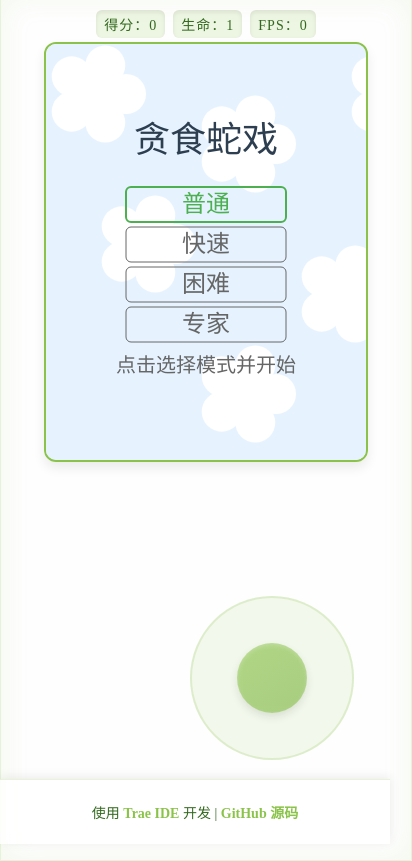
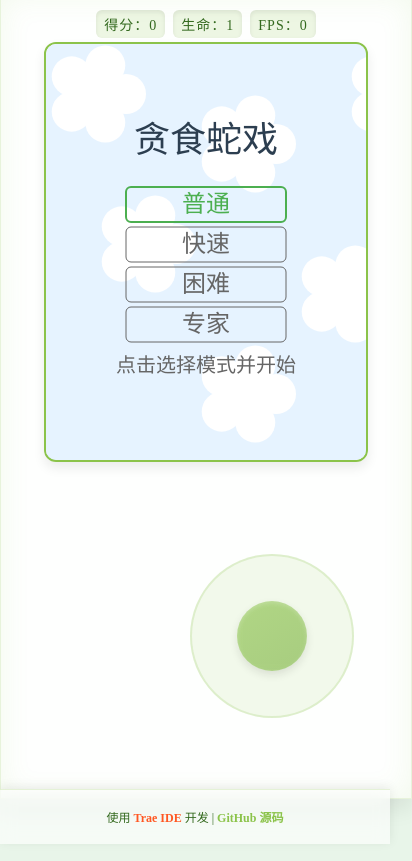
Before and after one commit to leizongmin/snake-game, a website: page index.html in a window 390 px wide. Shown: the whole page, 412 px wide, since content can reach past the window. Drawn offline with Linux system fonts and the light colour scheme.

Commit message:
style(css): 调整样式以增强视觉效果和移动端适配
增加半透明效果和模糊效果，优化移动端布局，调整底栏和控制器位置，避免重叠。添加 Trae IDE 特殊样式，提升用户体验。

```diff
--- a/css/style.css
+++ b/css/style.css
@@ -214,8 +214,8 @@ canvas:hover {
   bottom: 0;
   left: 0;
   width: 100%;
-  background: rgba(255, 255, 255, 0.8);
-  backdrop-filter: blur(5px);
+  background: rgba(255, 255, 255, 0.6); /* 增加半透明效果 */
+  backdrop-filter: blur(8px); /* 增强模糊效果 */
   padding: 8px 0;
   text-align: center;
   font-size: 14px;
@@ -237,18 +237,33 @@ canvas:hover {
   text-decoration: underline;
 }
 
+/* Trae IDE 特殊样式 */
+.footer a[href="https://www.trae.ai"]
+{
+  color: #ff5722; /* 橙红色 */
+  font-weight: bold;
+}
+
 @media (max-width: 600px) {
   .game-container {
+    position: fixed;
+    top: 0;
+    left: 0;
+    right: 0;
+    bottom: 40px; /* 为底栏预留空间 */
     padding: 10px;
     margin: 0;
     border-radius: 0;
-    height: 100vh;
     width: 100%;
+    overflow: hidden;
   }
 
   body {
     display: block;
-    overflow-y: hidden;
+    overflow: hidden; /* 禁止任何滚动 */
+    position: fixed;
+    width: 100%;
+    height: 100%;
   }
 
   canvas {
@@ -269,5 +284,17 @@ canvas:hover {
 
   .mobile-controls {
     display: block;
+    bottom: 80px; /* 调整控制器位置，避免与底栏重叠 */
+  }
+
+  /* 移动端底栏样式调整 */
+  .footer {
+    position: fixed;
+    bottom: 0;
+    left: 0;
+    width: 100%;
+    padding: 6px 0;
+    font-size: 12px;
+    z-index: 1000;
   }
 }
```
